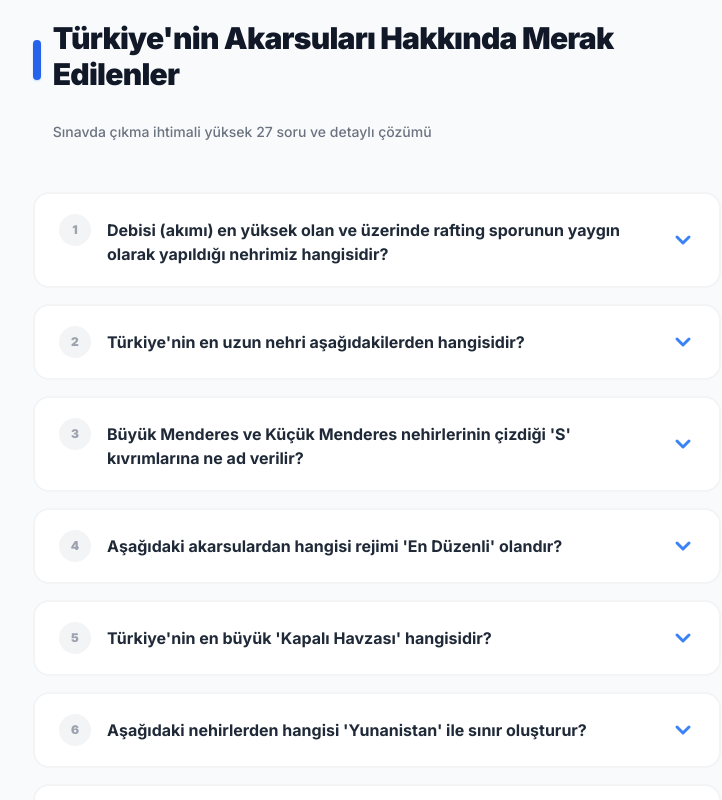
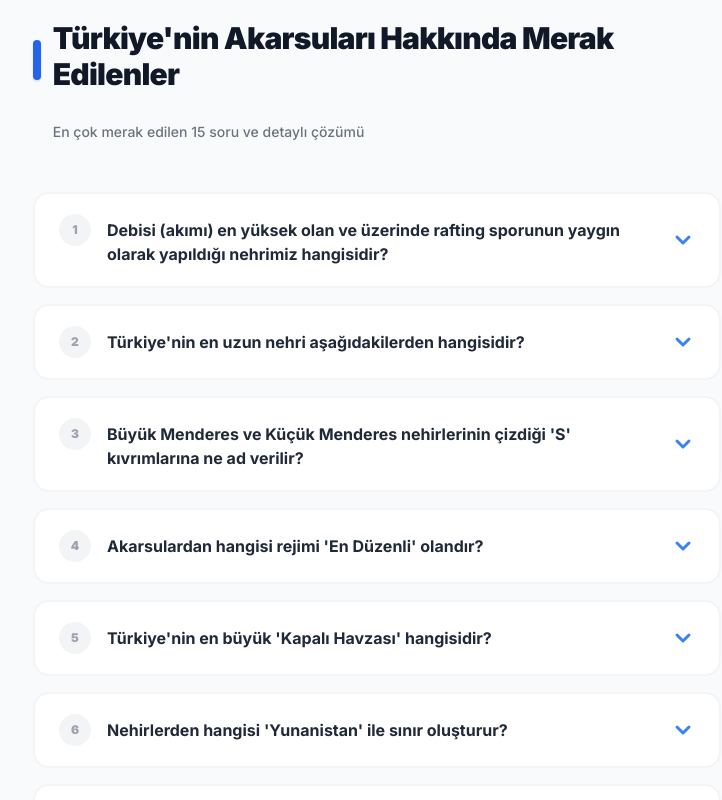
Before and after one commit to umut92115-spec/kpss-cografya, a Next.js app: page /konu/akarsular in a window 1280 px wide. Shown: the part 7100-7900 px from the top of the page, without its empty margins (279-1001 px from the left). Built offline with nearby package versions, Linux system fonts and the light colour scheme.

Commit message:
fix: sanitize FAQ questions by removing test-style phrasing and filtering negative question types

```diff
--- a/data/quiz/madenler-enerji.json
+++ b/data/quiz/madenler-enerji.json
@@ -336,7 +336,7 @@
     },
     {
       "id": "mad-023",
-      "soru": "Samsun'da bakır madeni çıkarılmamasına rağmen Türkiye'nin en büyük bakır işletmelerinden birinin burada olmasının temel nedeni nedir?",
+      "soru": "Samsun'da bakır madeni çıkarılmamasına rağmen neden büyük bir bakır işletme tesisi bulunmaktadır?",
       "siklar": ["Hammadde yakınlığı", "Ulaşım ve Hinterland", "Enerji kaynağına yakınlık", "İş gücü maliyeti"],
       "dogru": "Ulaşım ve Hinterland",
       "aciklama": "Samsun, Karadeniz'in en gelişmiş liman ve demiryolu bağlantısına sahip olduğu için hammadde dışarıdan getirilip burada kolayca işlenir. Bu, sanayide 'Ulaşım' faktörüne en net örnektir.",
@@ -345,7 +345,7 @@
     },
     {
       "id": "mad-024",
-      "soru": "Dünya rezervlerinin büyük bir kısmı Ankara'nın Beypazarı ve Kahramankazan ilçelerinde bulunan, cam ve deterjan sanayinde kullanılan maden hangisidir?",
+      "soru": "Dünya rezervlerinin büyük bir kısmı Ankara'da bulunan ve cam sanayinde kullanılan maden hangisidir?",
       "siklar": ["Bor", "Trona (Doğal Soda)", "Linyit", "Kaya Tuzu"],
       "dogru": "Trona (Doğal Soda)",
       "aciklama": "Trona (Doğal Soda Külü) yatakları bakımından Ankara dünyaca ünlüdür. Türkiye bu alanda ABD'den sonra dünya ikincisidir.",
--- a/data/quiz/tarim.json
+++ b/data/quiz/tarim.json
@@ -291,7 +291,7 @@
     },
     {
       "id": "gen-292",
-      "soru": "Türkiye'de 'Biyodizel' üretiminde kullanılan ve son yıllarda Trakya ile İç Anadolu'da ekim alanı hızla genişleyen yağ bitkisi hangisidir?",
+      "soru": "Biyodizel üretiminde kullanılan ve son yıllarda ekim alanı genişleyen yağ bitkisi hangisidir?",
       "siklar": ["Aspir", "Kanola (Kolza)", "Yer fıstığı", "Soya fasulyesi"],
       "dogru": "Kanola (Kolza)",
       "aciklama": "Kanola, hem bitkisel yağ hem de biyodizel üretimi için stratejik bir üründür. Özellikle Tekirdağ ve Edirne çevresinde üretimi çok artmıştır.",
--- a/src/components/SmartFAQ.tsx
+++ b/src/components/SmartFAQ.tsx
@@ -12,9 +12,38 @@ interface SmartFAQProps {
 export default function SmartFAQ({ sorular, konuBaslik }: SmartFAQProps) {
   const [openIndex, setOpenIndex] = useState<number | null>(null);
 
+  // SEO ve UX için soruları temizle ve filtrele
+  const temizSorular = sorular
+    .filter(s => {
+      const soru = s.soru.toLowerCase();
+      // Şıklara aşırı bağımlı veya olumsuz köklü soruları Google'a servis etme (UX/SEO için kötü)
+      return !soru.includes('yanlıştır') &&
+             !soru.includes('söylenemez') &&
+             !soru.includes('değildir') &&
+             !soru.includes('farklıdır');
+    })
+    .map(s => {
+      let yeniSoru = s.soru;
+
+      // "Aşağıdakilerden hangisi ... dır?" -> "... hangisidir?" dönüşümü
+      yeniSoru = yeniSoru.replace(/Aşağıdakilerden hangisi /gi, '');
+      yeniSoru = yeniSoru.replace(/Aşağıdaki /gi, '');
+
+      // Soru kökünü düzelt (eğer "hangisidir" yoksa ve temizlikten sonra eksik kaldıysa ekle)
+      if (!yeniSoru.includes('?') && !yeniSoru.includes('hangis')) {
+        yeniSoru = yeniSoru.replace(/\.$/, '') + ' hangisidir?';
+      }
+
+      // İlk harf büyük
+      yeniSoru = yeniSoru.charAt(0).toUpperCase() + yeniSoru.slice(1);
+
+      return { ...s, soru: yeniSoru };
+    })
+    .slice(0, 15); // Sayfayı çok boğmamak için en iyi 15 soruyu seç
+
   // Google için Schema verisini hazırla
   const faqSchema = {
-    mainEntity: sorular.map((s) => ({
+    mainEntity: temizSorular.map((s) => ({
       "@type": "Question",
       "name": s.soru,
       "acceptedAnswer": {
@@ -23,6 +52,8 @@ export default function SmartFAQ({ sorular, konuBaslik }: SmartFAQProps) {
       }
     }))
   };
+
+  if (temizSorular.length === 0) return null;
 
   return (
     <section className="mt-16 border-t border-gray-100 pt-12">
@@ -35,12 +66,12 @@ export default function SmartFAQ({ sorular, konuBaslik }: SmartFAQProps) {
           <h2 className="text-2xl md:text-3xl font-black text-gray-900 tracking-tight">
             {konuBaslik} Hakkında Merak Edilenler
           </h2>
-          <p className="text-gray-500 text-sm font-medium mt-1">Sınavda çıkma ihtimali yüksek {sorular.length} soru ve detaylı çözümü</p>
+          <p className="text-gray-500 text-sm font-medium mt-1">En çok merak edilen {temizSorular.length} soru ve detaylı çözümü</p>
         </div>
       </div>
 
       <div className="space-y-4">
-        {sorular.map((s, idx) => (
+        {temizSorular.map((s, idx) => (
           <div
             key={s.id}
             className={`group border-2 rounded-2xl transition-all duration-300 ${
```
